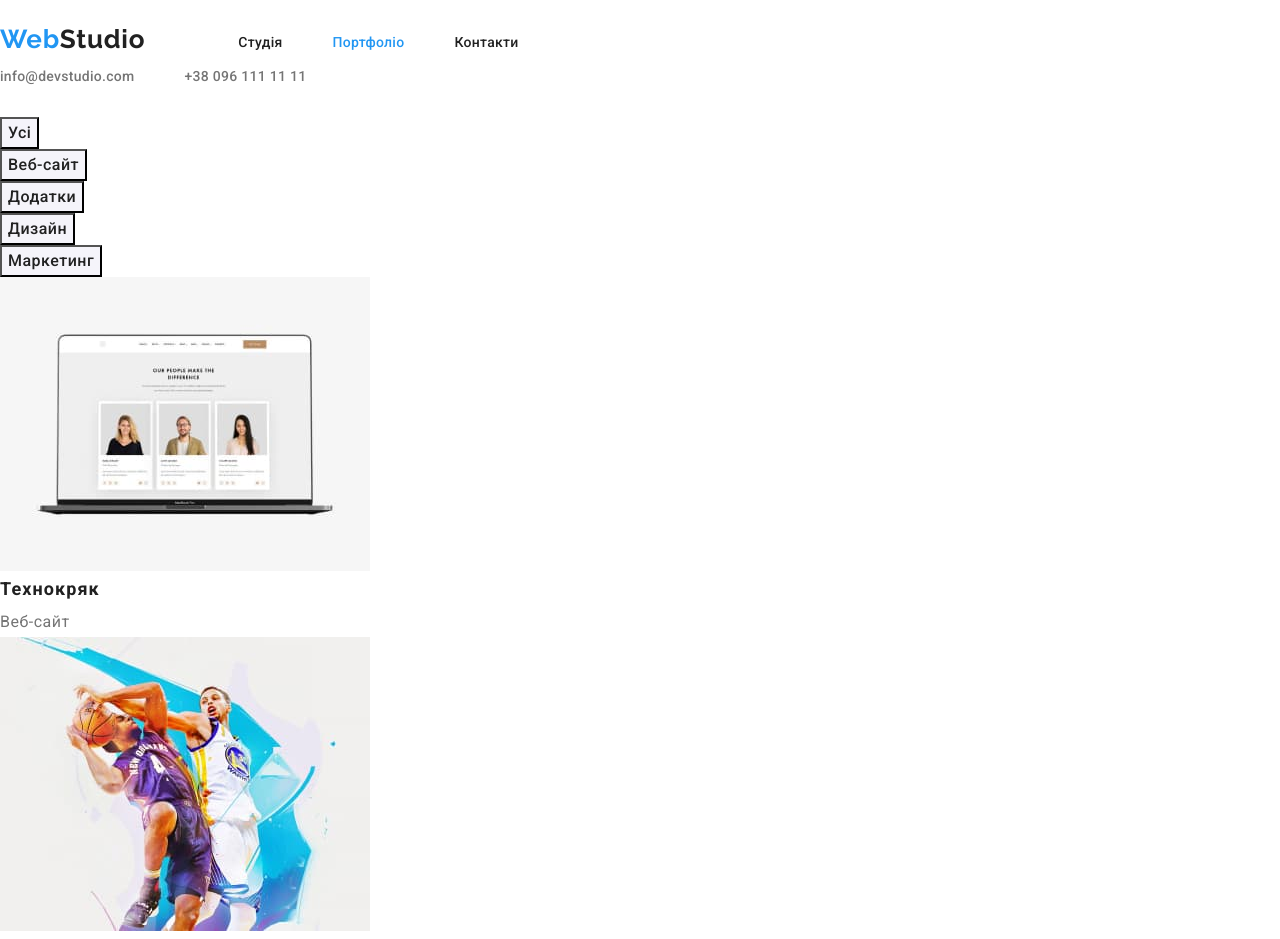
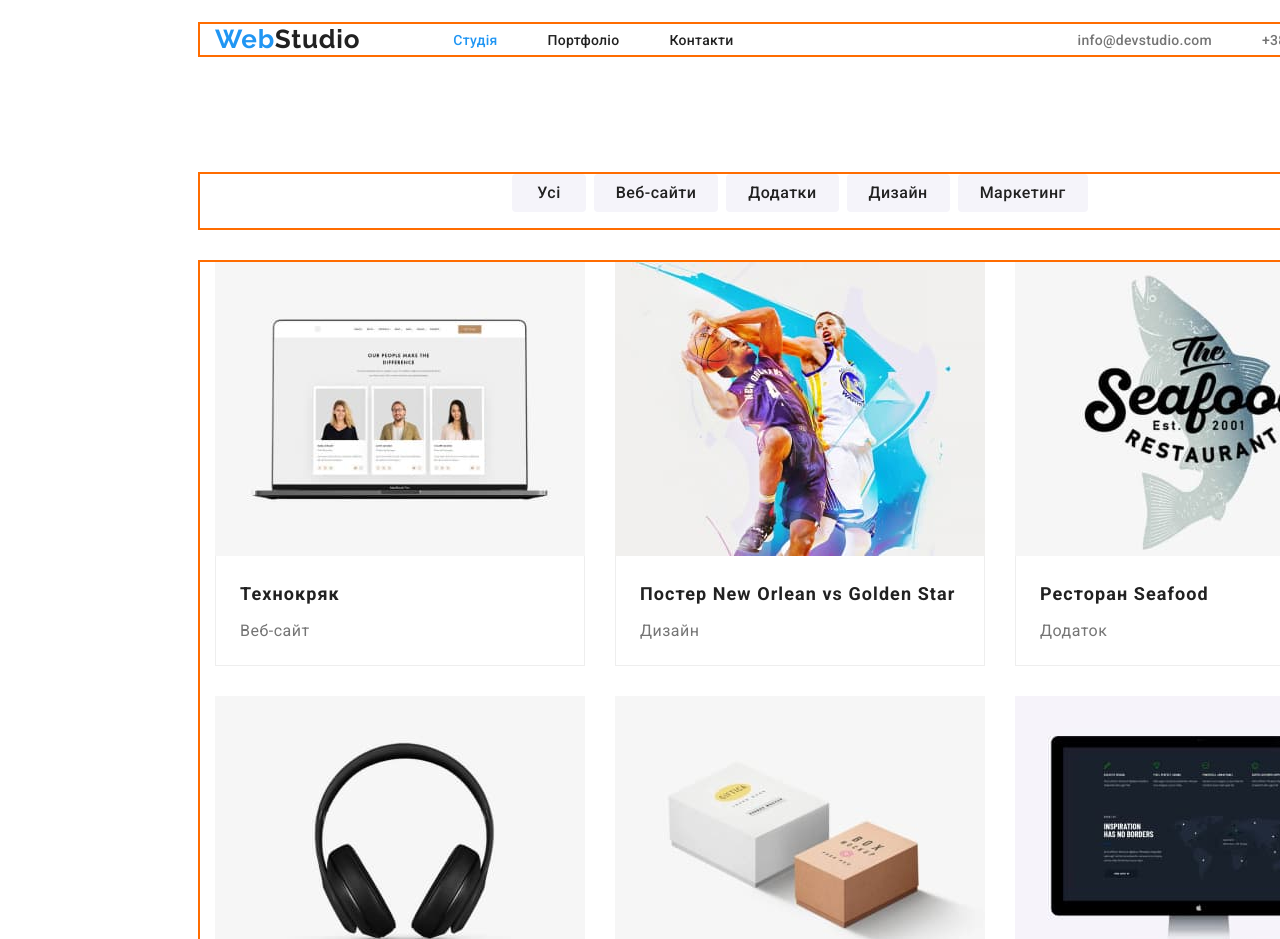
Before and after one commit to DarkSwarp/goit-markup-hw-03, a plain HTML site: page portfolio.html in a window 1280 px wide. Shown: the top 939 px of the page. Drawn offline with nearby package versions, Linux system fonts and the light colour scheme.

Commit message:
Виконав дз3

```diff
--- a/css/styles.css
+++ b/css/styles.css
@@ -59,10 +59,11 @@ body {
 }
 .conteiner-header {
     display: flex;
-    vertical-align: middle;
+    align-items: center;
 }
 .navigation {
     display: flex;
+    align-items: center;
 }
 .logo {
     font-family: "Raleway";
@@ -82,8 +83,6 @@ body {
     display: flex;
     gap: 50px;
     margin-right: 344px;
-    padding-top: 8px;
-    padding-bottom: 7px;
 }
 
 .navigation-list .link {
@@ -92,12 +91,11 @@ body {
     line-height: calc(16 / 14);
     letter-spacing: 0.02em;
     color: var(--primari-text-color);
+    display: block;
 }
 .contact-list {
     display: flex;
     gap: 50px;
-    padding-top: 8px;
-    padding-bottom: 7px;
 }
 .contact-list .link {
     font-weight: 500;
@@ -105,6 +103,7 @@ body {
     line-height: calc(16 / 14);
     letter-spacing: 0.02em;
     color: var(--secondary-text-color);
+    display: block;
 }
 
 .link:hover,
@@ -145,7 +144,10 @@ body {
     background-color: var(--accent-text-color);
     cursor: pointer;
     margin: 0px auto;
+    padding: 10px 32px;
     display: block;
+    border: 0px;
+    border-radius: 4px;
 }
 
 /* --------------Benefits-------------- */
@@ -261,8 +263,8 @@ body {
     margin-bottom: 20px;
     display: block;
 }
-.address-item {
-margin-top: 9px;
+.address-item:not(:first-child) {
+    margin-top: 9px;
 }
 .address {
     font-style: normal;
@@ -271,18 +273,32 @@ margin-top: 9px;
     letter-spacing: 0.03em;
     color: #ffffff;
 }
+
+.address.link {
+    display: block;
+}
 .contact {
     font-style: normal;
     font-size: 14px;
     line-height: 1.71;
     letter-spacing: 0.03em;
     color: rgba(255, 255, 255, 0.6);
-
+}
+.contact.link {
+    display: block;
 }
 
 /* --------------Portfolio.HTML-------------- */
 
-.btn {
+.btn-conteiner {
+    padding-bottom: 16px;
+}
+.btn-list {
+    display: flex;
+    gap: 8px;
+    justify-content: center;
+}
+.btn-item .btn {
     font-family: inherit;
     font-weight: 500;
     font-size: 16px;
@@ -291,6 +307,12 @@ margin-top: 9px;
     letter-spacing: 0.03em;
     color: var(--primari-text-color);
     background-color: #f5f4fa;
+    border-radius: 4px;
+    border: 0px;
+    padding: 6px 22px;
+}
+.btn-item:first-child .btn {
+    padding: 6px 25px;
 }
 .btn:hover,
 .btn:focus {
@@ -302,12 +324,30 @@ margin-top: 9px;
     color: #ffffff;
     background-color: var(--accent-text-color);
 }
+.content-conteiner {
+    margin-top: 34px;
+}
+.content-list {
+    display: flex;
+    flex-wrap: wrap;
+    gap: 30px;
+}
+.content-wrap {
+    padding: 20px 24px;
+    background: #ffffff;
+    width: 370px;
+    height: 110px;
+    border-bottom: 1px solid #eeeeee;
+    border-left: 1px solid #eeeeee;
+    border-right: 1px solid #eeeeee;
+}
 .project {
     font-weight: 700;
     font-size: 18px;
     line-height: 2;
     letter-spacing: 0.06em;
     color: var(--primari-text-color);
+    margin-bottom: 4px;
 }
 .direction {
     font-size: 16px;
--- a/portfolio.html
+++ b/portfolio.html
@@ -8,90 +8,117 @@
         <link rel="preconnect" href="https://fonts.googleapis.com" />
         <link rel="preconnect" href="https://fonts.gstatic.com" crossorigin />
         <link href="https://fonts.googleapis.com/css2?family=Raleway:wght@700&family=Roboto:wght@400;500;700;900&display=swap" rel="stylesheet" />
+        <link rel="stylesheet" href="https://cdnjs.cloudflare.com/ajax/libs/modern-normalize/1.1.0/modern-normalize.min.css" />
         <link rel="stylesheet" href="./css/styles.css" />
     </head>
     <body>
         <header class="header">
+            <div class="conteiner conteiner-header">
                 <nav class="navigation">
                     <a class="logo" href="./index.html"><span class="logo-web">Web</span>Studio</a>
                     <ul class="navigation-list list">
-                    <li><a class="link" href="./index.html">Студія</a></li>
-                    <li><a class="link current" href="./portfolio.html">Портфоліо</a></li>
+                        <li><a class="link current" href="./index.html">Студія</a></li>
+                        <li><a class="link" href="./portfolio.html">Портфоліо</a></li>
                         <li><a class="link" href="#contact">Контакти</a></li>
                     </ul>
                 </nav>
                 <ul class="contact-list list">
-                <li><a class="link" href="malito:info@devstudio.com">info@devstudio.com</a></li>
+                    <li><a class="link" href="mailto:info@devstudio.com">info@devstudio.com</a></li>
                     <li><a class="link" href="tel:++380961111111">+38 096 111 11 11</a></li>
                 </ul>
+            </div>
         </header>
         <main>
-            <section>
-                <ul class="list">
-                    <li><button class="btn" type="button">Усі</button></li>
-                    <li><button class="btn" type="button">Веб-сайт</button></li>
-                    <li><button class="btn" type="button">Додатки</button></li>
-                    <li><button class="btn" type="button">Дизайн</button></li>
-                    <li><button class="btn" type="button">Маркетинг</button></li>
+            <section class="section">
+                <div class="btn-conteiner conteiner">
+                    <ul class="btn-list list">
+                        <li class="btn-item"><button class="btn" type="button">Усі</button></li>
+                        <li class="btn-item"><button class="btn" type="button">Веб-сайти</button></li>
+                        <li class="btn-item"><button class="btn" type="button">Додатки</button></li>
+                        <li class="btn-item"><button class="btn" type="button">Дизайн</button></li>
+                        <li class="btn-item"><button class="btn" type="button">Маркетинг</button></li>
                     </ul>
-                <ul class="list">
+                </div>
+                <div class="content-conteiner conteiner">
+                    <ul class="content-list list">
                         <li>
                             <img src="./image/portfolio1.jpg" alt="Розділ технокряк" width="370" />
+                            <div class="content-wrap">
                                 <h3 class="project">Технокряк</h3>
                                 <p class="direction">Веб-сайт</p>
+                            </div>
                         </li>
                         <li>
                             <img src="./image/portfolio2.jpg" alt="Розділ постера New Orlean vs Golden Star" width="370" />
+                            <div class="content-wrap">
                                 <h3 class="project">Постер New Orlean vs Golden Star</h3>
                                 <p class="direction">Дизайн</p>
+                            </div>
                         </li>
                         <li>
                             <img src="./image/portfolio3.jpg" alt="Розділ ресторана Seafood" width="370" />
+                            <div class="content-wrap">
                                 <h3 class="project">Ресторан Seafood</h3>
                                 <p class="direction">Додаток</p>
+                            </div>
                         </li>
                         <li>
                             <img src="./image/portfolio4.jpg" alt="Розділ проєкта Prime" width="370" />
+                            <div class="content-wrap">
                                 <h3 class="project">Проєкт Prime</h3>
                                 <p class="direction">Маркетинг</p>
+                            </div>
                         </li>
                         <li>
                             <img src="./image/portfolio5.jpg" alt="Розділ проєкта Boxes" width="370" />
+                            <div class="content-wrap">
                                 <h3 class="project">Проєкт Boxes</h3>
                                 <p class="direction">Додаток</p>
+                            </div>
                         </li>
                         <li>
                             <img src="./image/portfolio6.jpg" alt="Розділ inspiration has no Borders" width="370" />
+                            <div class="content-wrap">
                                 <h3 class="project">Inspiration has no Borders</h3>
                                 <p class="direction">Веб-сайт</p>
+                            </div>
                         </li>
                         <li>
                             <img src="./image/portfolio7.jpg" alt="Розділ видання Limited Edition" width="370" />
+                            <div class="content-wrap">
                                 <h3 class="project">Видання Limited Edition</h3>
                                 <p class="direction">Дизайн</p>
+                            </div>
                         </li>
                         <li>
                             <img src="./image/portfolio8.jpg" alt="Розділ проєкта LAB" width="370" />
+                            <div class="content-wrap">
                                 <h3 class="project">Проєкт LAB</h3>
                                 <p class="direction">Маркетинг</p>
+                            </div>
                         </li>
                         <li>
                             <img src="./image/portfolio9.jpg" alt="Розділ growing Business" width="370" />
+                            <div class="content-wrap">
                                 <h3 class="project">Growing Business</h3>
                                 <p class="direction">Додаток</p>
+                            </div>
                         </li>
                     </ul>
+                </div>
             </section>
         </main>
         <footer id="contact" class="footer">
+            <div class="conteiner">
                 <a class="logo" href="./index.html"><span class="logo-web">Web</span>Studio</a>
                 <address>
                     <ul class="list">
-                    <li><a class="address link" href="https://goo.gl/maps/CG5V6HVF5MBvLQBx5">м. Київ, пр-т Лесі Українки, 26</a></li>
-                    <li><a class="contact link" href="malito:info@devstudio.com">info@devstudio.com</a></li>
-                    <li><a class="contact link" href="tel:++380961111111">+38 096 111 11 11</a></li>
+                        <li class="address-item"><a class="address link" href="https://goo.gl/maps/CG5V6HVF5MBvLQBx5">м. Київ, пр-т Лесі Українки, 26</a></li>
+                        <li class="address-item"><a class="contact link" href="mailto:info@devstudio.com">info@devstudio.com</a></li>
+                        <li class="address-item"><a class="contact link" href="tel:++380961111111">+38 096 111 11 11</a></li>
                     </ul>
                 </address>
+            </div>
         </footer>
     </body>
 </html>
```
Also changed, not shown: index.html (+3 -3 lines). Lines whose indentation alone changed are shown as unchanged.
